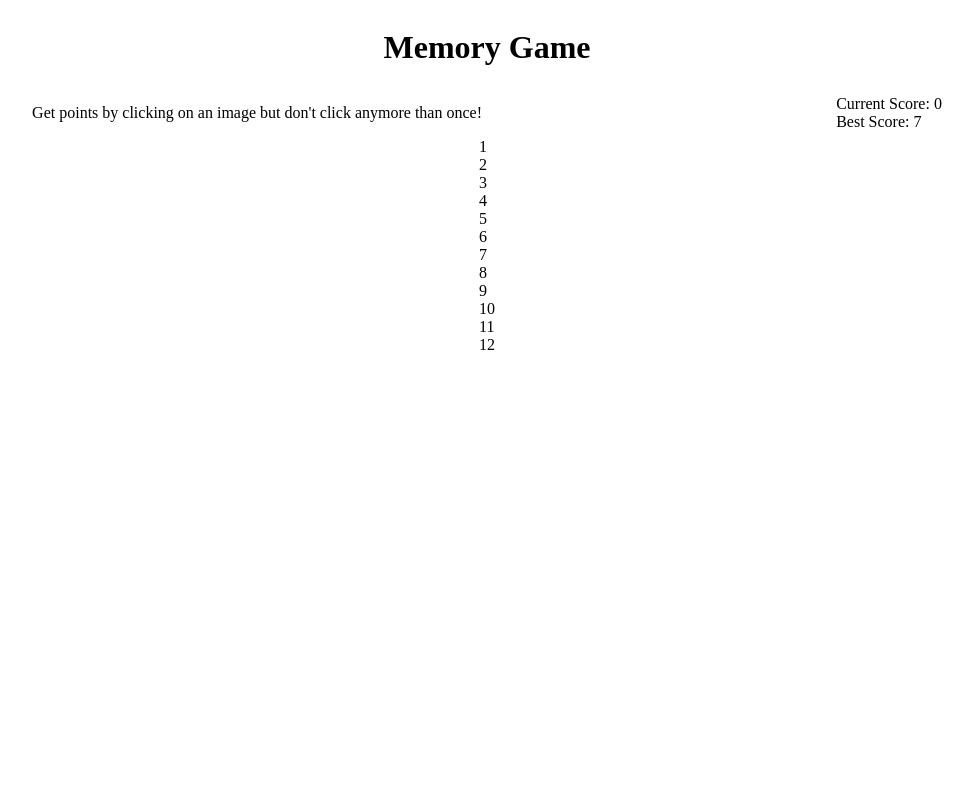
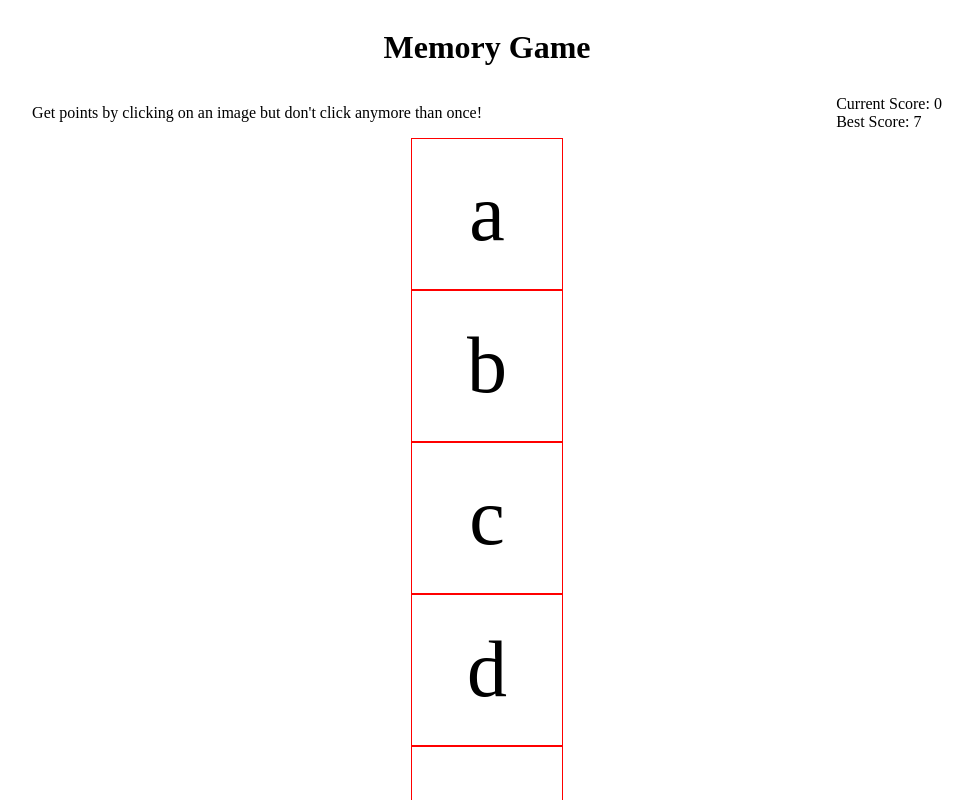
Before and after one commit to aleksandar-code/memory-card, a React (Vite) app: page / in a window 1280 px wide. Shown: the top 800 px of the page, without its empty margins (153-1126 px from the left). Built offline with nearby package versions, Linux system fonts and the light colour scheme.

Commit message:
Add shuffle method on user click

```diff
--- a/src/components/Cards.tsx
+++ b/src/components/Cards.tsx
@@ -1,14 +1,23 @@
 export function Cards({ cards, setCards }) {
+  const shuffle = (...array: object[]) => {
+    for (let i = array.length - 1; i > 0; i--) {
+      const j = Math.floor(Math.random() * (i + 1));
+      [array[i], array[j]] = [array[j], array[i]];
+    }
+    return array;
+  };
+
   return (
     <>
       <div className="cards">
-        {cards.map((card: number) => {
+        {cards.map((card: { id: number; name: string }) => {
           return (
             <div
-              key={card}
+              key={card.id}
               className="card"
+              onClick={() => setCards(shuffle(...cards))}
             >
-              {card}
+              {card.name}
             </div>
           );
         })}
--- a/src/components/Game.tsx
+++ b/src/components/Game.tsx
@@ -2,8 +2,19 @@ import { useState } from "react";
 import { Cards } from "./Cards";
 
 export function Game() {
-  const [cards, setCards] = useState<number[] | null>([
-    1, 2, 3, 4, 5, 6, 7, 8, 9, 10, 11, 12,
+  const [cards, setCards] = useState<object | null>([
+    { id: 0, name: "a" },
+    { id: 1, name: "b" },
+    { id: 2, name: "c" },
+    { id: 3, name: "d" },
+    { id: 4, name: "e" },
+    { id: 5, name: "f" },
+    { id: 6, name: "g" },
+    { id: 7, name: "h" },
+    { id: 8, name: "i" },
+    { id: 9, name: "j" },
+    { id: 10, name: "k" },
+    { id: 11, name: "l" },
   ]);
 
   return (
--- a/src/index.css
+++ b/src/index.css
@@ -20,3 +20,13 @@ header > div {
   align-items: center;
   justify-content: space-around;
 }
+
+.card {
+  font-size: 5rem;
+  height: 150px;
+  width: 150px;
+  border: 1px solid red;
+  display: flex;
+  align-items: center;
+  justify-content: center;
+}
```
